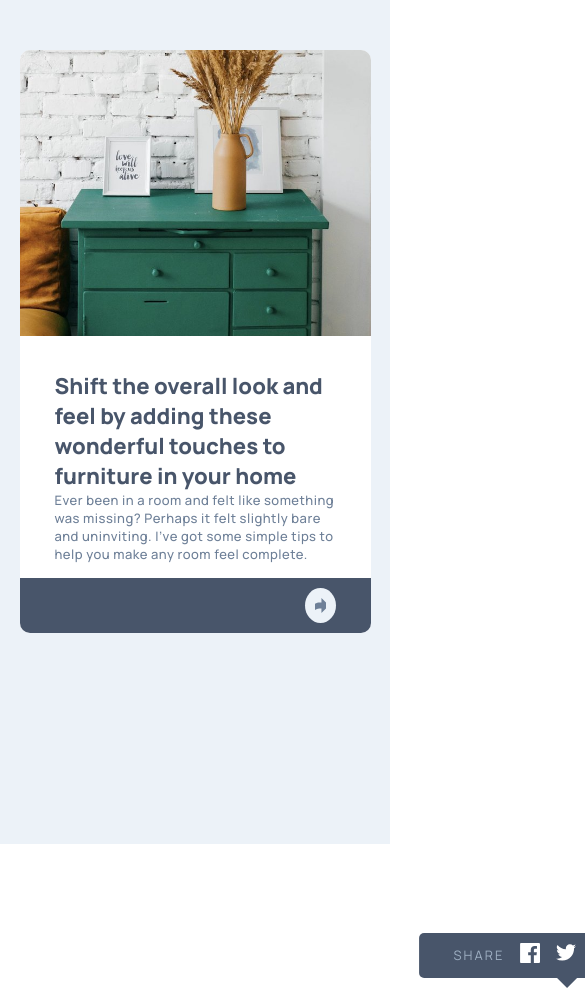
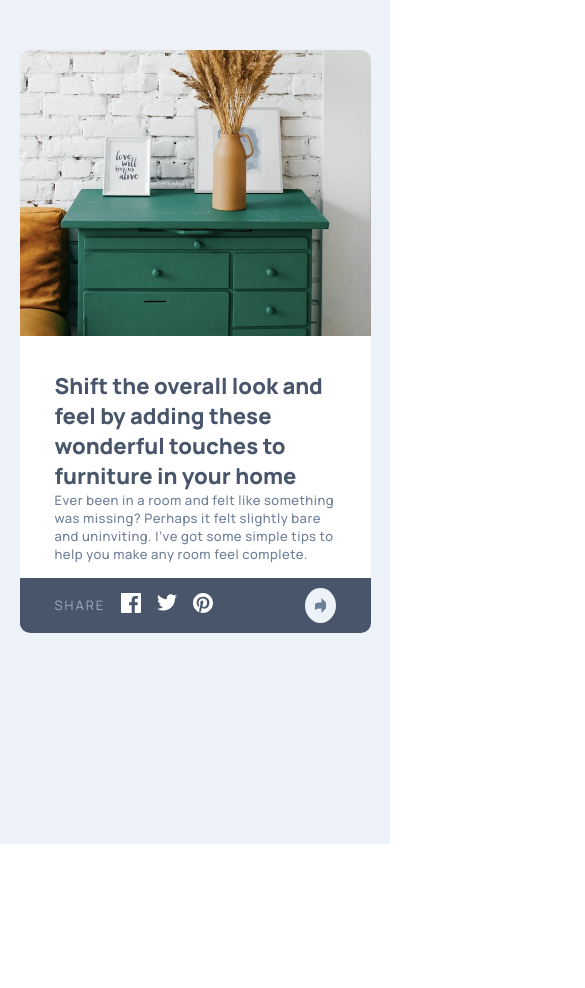
Before and after one commit to i-am-riya/article-preview-component-master, a plain HTML site: page index.html in a window 390 px wide. Both pictures are taken after a click on the element 318 px from the left and 595 px from the top of the page. Shown: the top 988 px of the page, 585 px wide, since content can reach past the window. After the commit the page ends 844 px from the top, so only its background shows below. Drawn offline with Linux system fonts and the light colour scheme.

Commit message:
design correction

```diff
--- a/styles.css
+++ b/styles.css
@@ -26,7 +26,7 @@
 }
 
 main {
-    width: 100%;
+    max-width: 100%;
     height: 100vh;
     display: flex;
     flex-direction: column;
@@ -36,7 +36,7 @@
 }
 
 .card {
-    width: 55%;
+    width: 800px;
     height: auto;
     border-radius: 10px;
     display: flex;
@@ -89,6 +89,7 @@
     justify-content: space-between;
     align-items: center;
     padding: 0 35px 25px 35px;
+    position: relative;
 }
 
 #avatar {
@@ -172,10 +173,11 @@
     visibility: visible;
     opacity: 1;
     position: absolute;
-    top: 350px;
+    top: -56px;
     z-index: 2;
-    transform: translateX(140%);
-    &::after{
+    transform: translateX(147%);
+
+    &::after {
         content: '';
         position: absolute;
         width: 0;
@@ -183,7 +185,7 @@
         border-left: 10px solid transparent;
         border-right: 10px solid transparent;
         border-top: 10px solid var(--VeryDarkGrayishBlue);
-        bottom: -10px;
+        bottom: -9px;
         left: 50%;
         transform: translateX(-20%);
     }
@@ -249,8 +251,11 @@
         background-color: var(--VeryDarkGrayishBlue);
     }
 
+    .tooltip.show::after {
+        display: none;
+    }
 
-    #tooltip.hide {
+    .tooltip.hide {
         width: 100%;
         display: flex;
         flex-direction: row;
@@ -263,4 +268,22 @@
         opacity: 1;
         transition: opacity 0.3s;
     }
+
+    .tooltip.show {
+        width: 100%;
+        display: flex;
+        flex-direction: row;
+        justify-content: left;
+        align-items: center;
+        position: relative;
+        padding-left: 35px;
+        border-radius: 5px;
+        visibility: visible;
+        opacity: 1;
+        transition: opacity 0.3s;
+        top: 0;
+        z-index: 2;
+        transform: none;
+    }
+
 }
```
